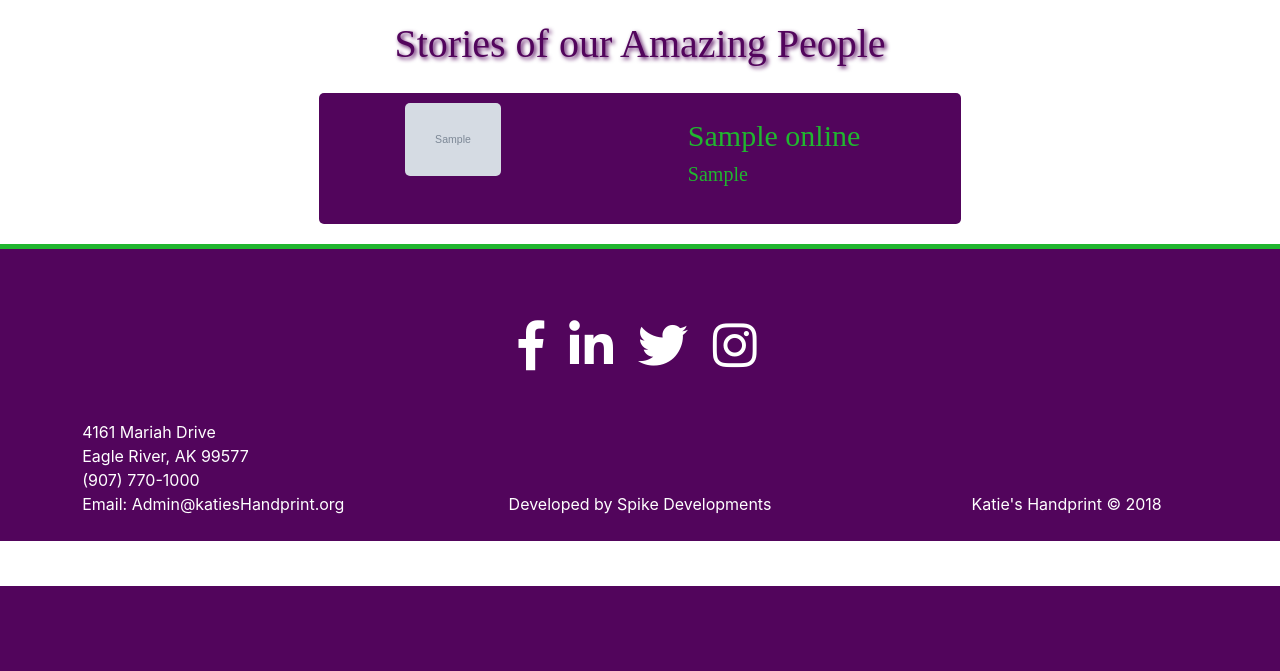
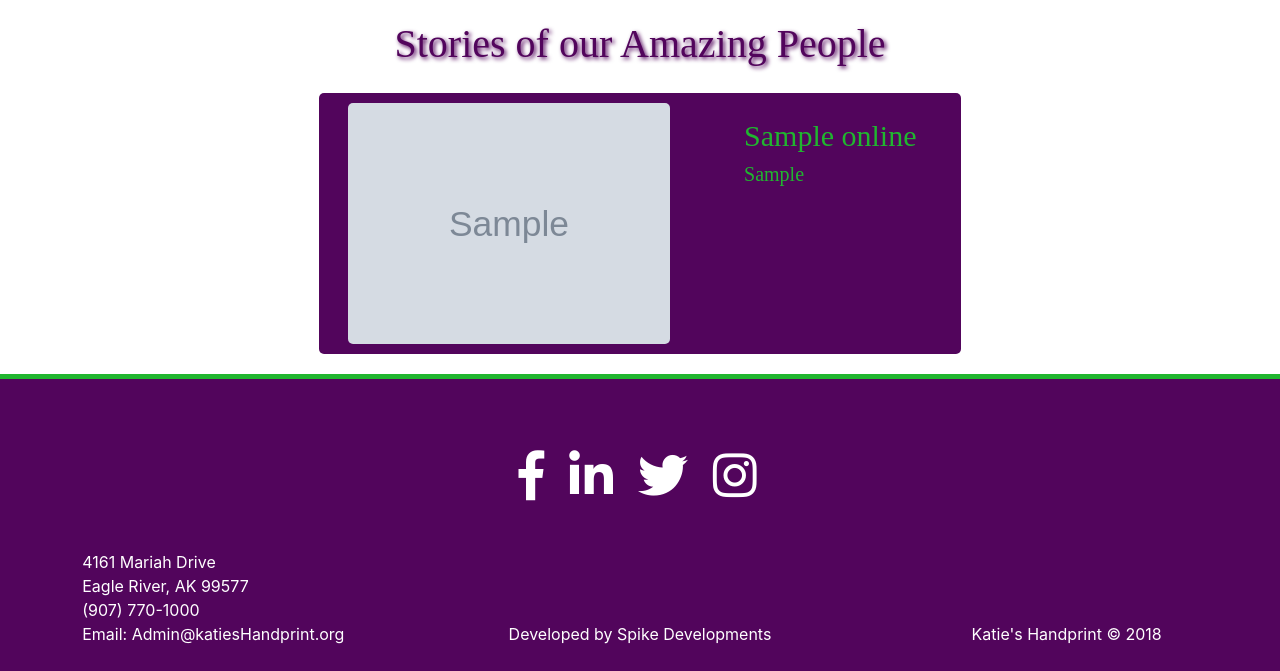
Before and after one commit to sgt-spike/khp, a PHP site: page /familystories.php?page=Gallery in a window 1280 px wide. Shown: the part 214-885 px from the top of the page. Before the commit the page ends 800 px from the top, so only its background shows below. Run offline with PHP 8.4, Linux system fonts and the light colour scheme; tables that the repository leaves empty or names only in its code hold one stand-in row (values such as "Sample post"); grey boxes marked "Sample" are stand-in pictures; some web fonts are replaced.

Commit message:
Fixing style and layout

```diff
--- a/css/style.css
+++ b/css/style.css
@@ -125,6 +125,10 @@ section.header {
   grid-area: header;
   display: -ms-grid;
   display: grid;
+  position: -webkit-sticky;
+  position: sticky;
+  top: 0;
+  z-index: 99;
       grid-template-columns: 1fr 2fr;
   font-family: 'Indie Flower', cursive;
   background-color: #52055c;
@@ -279,6 +283,8 @@ main.main-content {
   grid-area: content;
   display: -ms-grid;
   display: grid;
+  position: relative;
+  z-index: 1;
       grid-template-columns: 150px 1fr 150px;
       grid-template-rows: minmax(-webkit-min-content, -webkit-max-content) minmax(-webkit-min-content, -webkit-max-content);
       grid-template-rows: minmax(min-content, max-content) minmax(min-content, max-content);
@@ -389,8 +395,8 @@ main.main-content section.families ul.stories-ul li.gallery a img {
   display: block;
   border-radius: 5px;
   margin: 10px;
-  width: 15%;
-  height: 15%;
+  width: 50%;
+  height: auto;
 }
 
 @media screen and (max-width: 850px) {
@@ -1005,6 +1011,8 @@ footer.footer {
   -webkit-box-align: end;
       -ms-flex-align: end;
           align-items: end;
+  position: static;
+  z-index: 1;
   background: #52055c;
   border-top: solid #20b62f 5px;
   color: #ffffff;
--- a/css/style.scss
+++ b/css/style.scss
@@ -102,6 +102,10 @@
                 grid-row: 1;
                 grid-area: header;
                 display: grid;
+                position: sticky;
+                top: 0;
+                z-index: 99;
+                //width: 100vw;
                 grid-template-columns: 1fr 2fr;
                 font-family: 'Indie Flower', cursive;
                 background-color: $khp_purple;
@@ -207,6 +211,9 @@
                 grid-row: 2;
                 grid-area: content;
                 display: grid;
+                position: relative;
+                //top: 10px;
+                z-index: 1;
                 grid-template-columns: 150px 1fr 150px;
                 grid-template-rows: $minmax-content $minmax-content;
                 grid-template-areas: '. header .' '. content .';
@@ -261,6 +268,9 @@
                             background: $khp_purple;
                             border-radius: 5px;
                             a {
+                                // display: grid;
+                                // grid-column: 250px $minmax-content;
+                                // grid-auto-flow: column;
                                 display: flex;
                                 justify-content: space-around;
                                 text-decoration: none;
@@ -268,13 +278,14 @@
                                 color: $khp-green;
                                 @include mobile {
                                     flex-direction: column;
+                                    //grid-auto-flow: row;
                                 }
                                 img {
                                     display: block;
                                     border-radius: $img-border-radius;
                                     margin: 10px;
-                                    width: 15%;
-                                    height: 15%;
+                                    width: 50%;
+                                    height: auto;
                                     @include mobile {
                                         margin: 10px auto;
                                         width: 50%;
@@ -687,6 +698,8 @@
                 grid-template-columns: 1fr 1fr 1fr;
                 justify-items: center;
                 align-items: end;
+                position: static;
+                z-index: 1;
                 background: $khp_purple;
                 border-top: solid $khp_green 5px;
                 color: $khp_purewhite;
```
Also changed, not shown: css/style.min.css, 2 other files.
